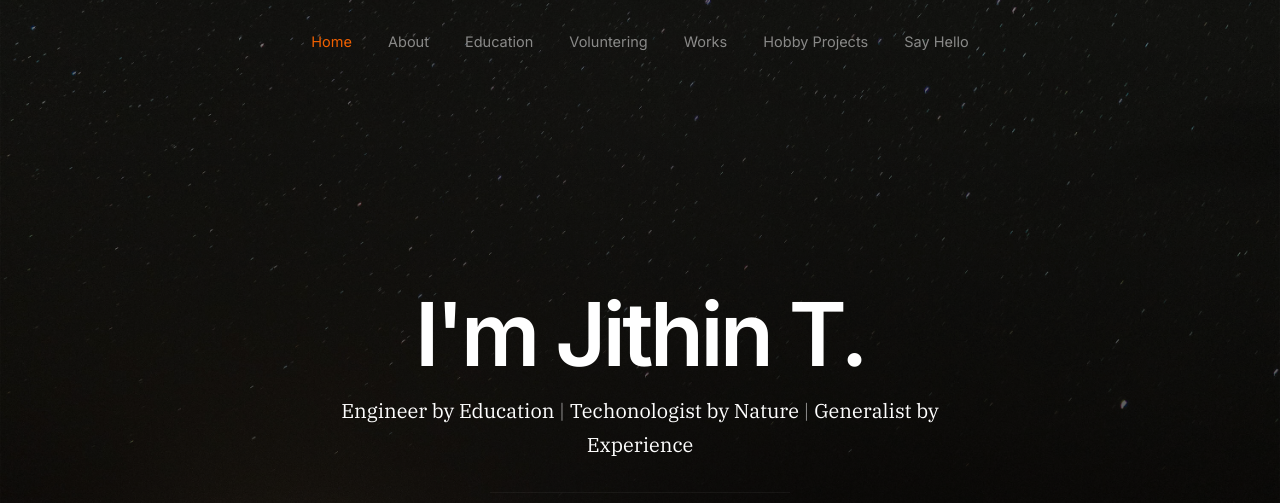
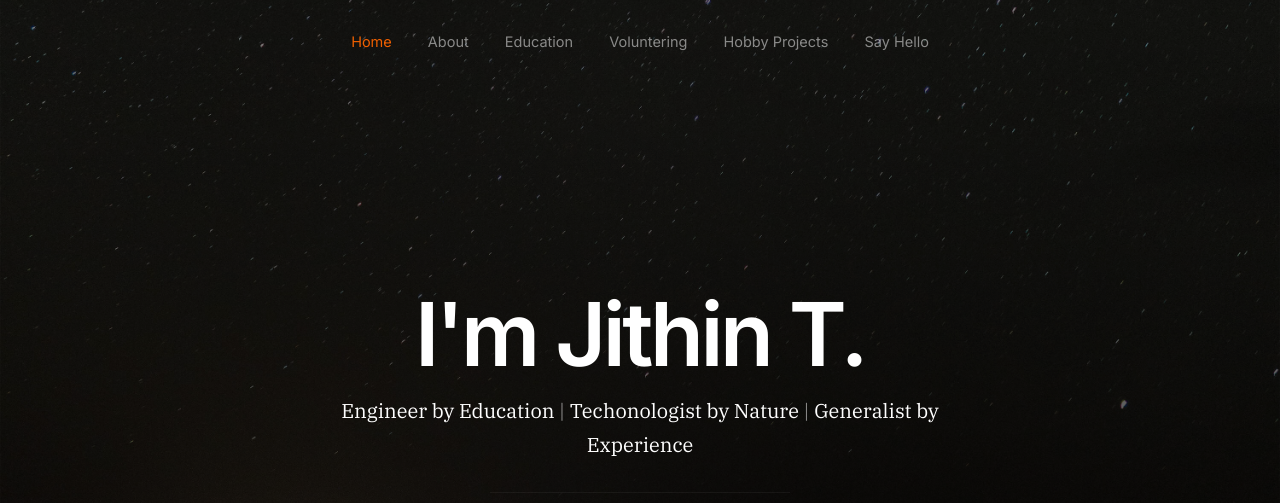
Before and after one commit to jth-1996/resume, a plain HTML site: page index.html in a window 1280 px wide. Shown: the top 503 px of the page. Drawn offline with Linux system fonts and the light colour scheme.

Commit message:
header update

```diff
--- a/index.html
+++ b/index.html
@@ -56,7 +56,7 @@
                     <li><a class="smoothscroll" href="#about">About</a></li>
                     <li><a class="smoothscroll" href="#education">Education</a></li>
                     <li><a class="smoothscroll" href="#volunter">Voluntering</a></li>
-                    <li><a class="smoothscroll" href="#portfolio">Works</a></li>
+                    <!--<li><a class="smoothscroll" href="#portfolio">Works</a></li>-->
                     <li><a class="smoothscroll" href="#testimonials">Hobby Projects</a></li>
                     <li><a class="smoothscroll" href="#contact">Say Hello</a></li>
                 </ul>
```
